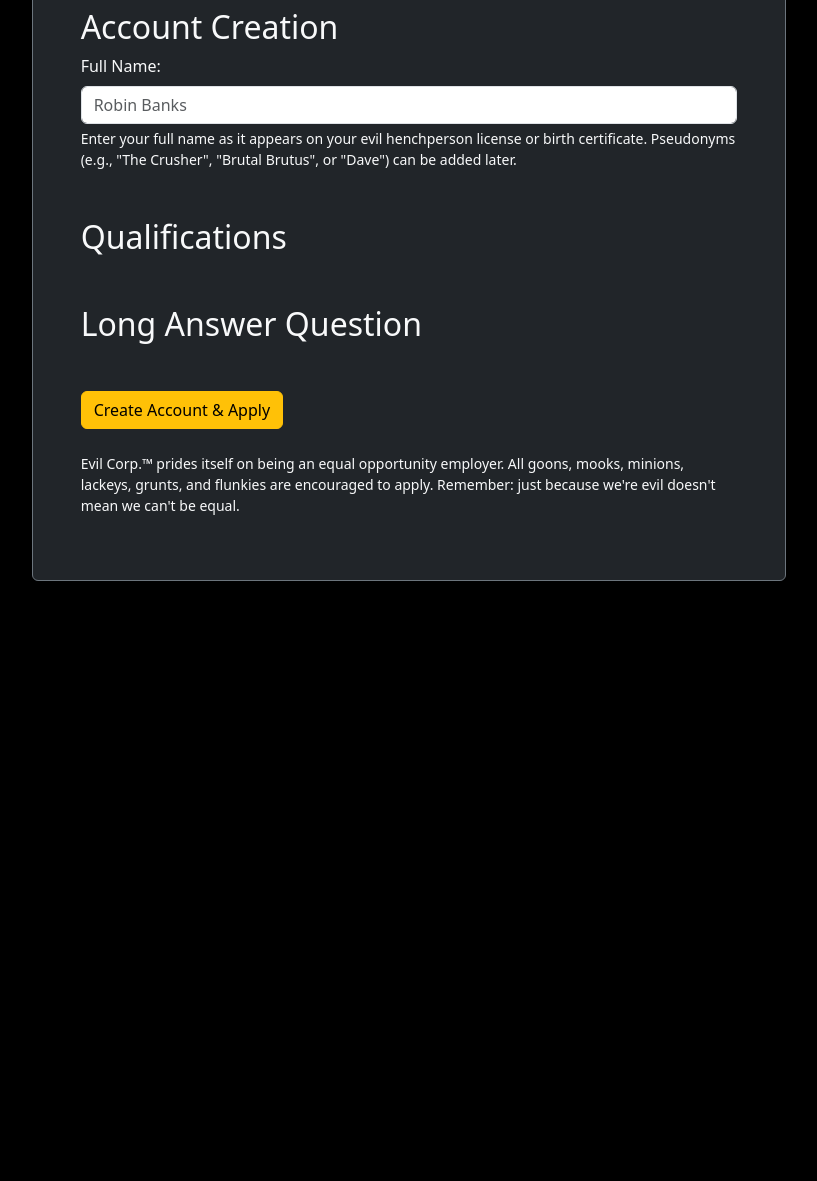
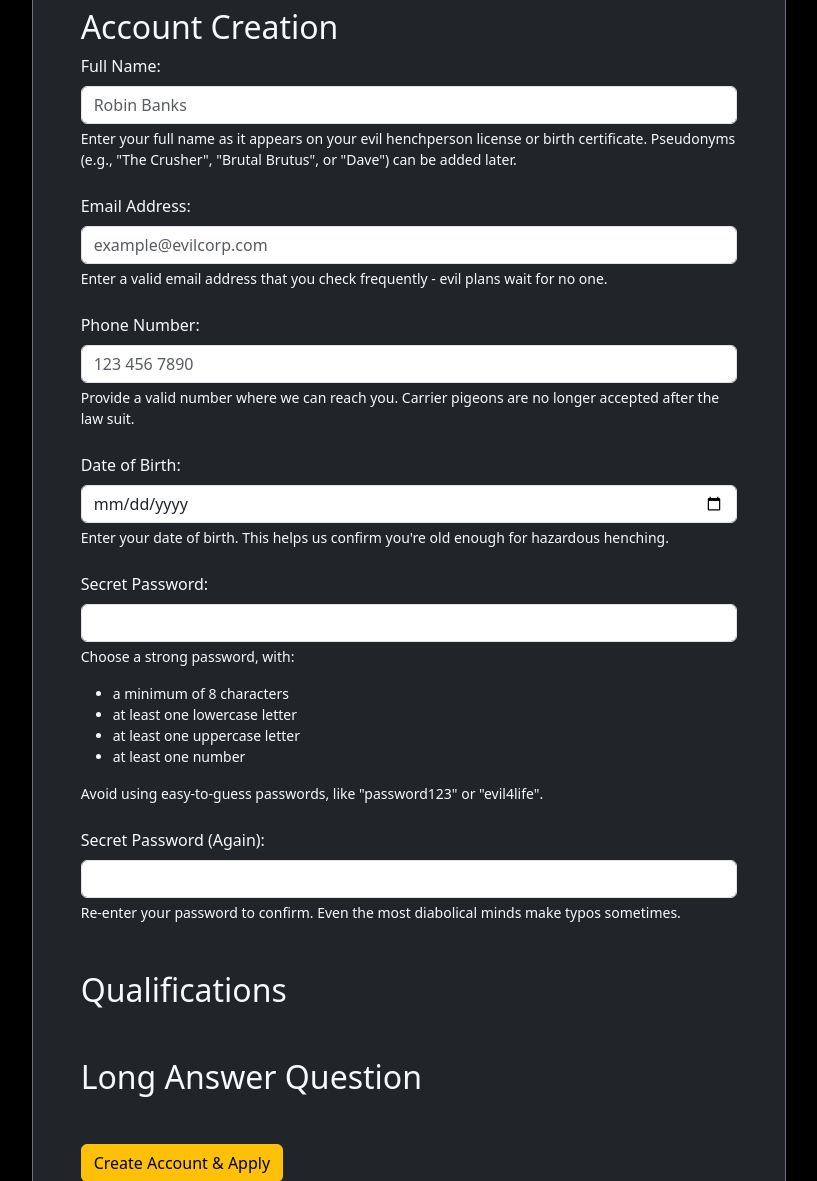
Before and after one commit to eubhawatson-classes/dmit-2025-workbook-eo01-spring-2025, a PHP site: page / in a window 1280 px wide. Shown: the part 341-1522 px from the top of the page, without its empty margins (231-1048 px from the left). Before the commit the page ends 922 px from the top, so only its background shows below. Run offline with PHP 8.4, Linux system fonts and the light colour scheme.

Commit message:
Progress on henchmen application form (Lesson 10).

```diff
--- a/module-2/10-php-custom-validation-methods/public/includes/process-form.php
+++ b/module-2/10-php-custom-validation-methods/public/includes/process-form.php
@@ -44,4 +44,102 @@ $form_good = (isset($_POST['submit'])) ? TRUE : FALSE;
 
 // If the user does not pass validation in any category, it will go right back to FALSE and they will not be redirected to the thank-you page.
 
+if (isset($_POST['submit'])) {
+    /*
+        VALIDATION FOR FULL NAME
+    */
+
+    if (is_blank($name)) {
+        $message_name = "<p class=\"text-warning\">Please enter your name.</p>";
+    } elseif (!is_letters($name)) {
+        $message_name .= "<p class=\"text-warning\">Your name can only contain letters and spaces.</p>";
+    } elseif (no_spaces($name)) {
+        $message_name .= "<p class=\"text-warning\">Please enter both your first and last name.</p>";
+    } elseif ($name == FALSE) {
+        $message_name .= "<p class=\"text-warning\">Please enter a valid name.</p>";
+    }
+
+    // If we have a message for the user, it means their input failed at least one test. Here, we'll check to see if there is a message and, if there is, we'll flip our test boolean to FALSE, meaning the user will not get forwarded to the thank-you page until they fix things and pass validation.
+    if ($message_name != "") {
+        $form_good = FALSE;
+    }
+
+    /*
+        VALIDATION FOR EMAIL
+    */
+
+    if (is_blank($email)) {
+        $message_email = "<p class=\"text-warning\">Please enter your email address.</p>";
+    } elseif (!filter_var($email, FILTER_VALIDATE_EMAIL)) {
+        $message_email .= "<p class=\"text-warning\">Please enter a valid email address.</p>";
+    }
+
+    if ($message_email != "") {
+        $form_good = FALSE;
+    }
+
+    /*
+        VALIDATION FOR PHONE NUMBER
+    */
+
+    $phone = valid_phone_format($phone);
+
+    if (is_blank($phone)) {
+        $message_phone = "<p class=\"text-warning\">Please enter your phone number.</p>";
+    } elseif (!is_numeric($phone)) {
+        $message_phone .= "<p class=\"text-warning\">Please enter a valid phone number, using numbers only.</p>";
+    } elseif (!filter_var($phone, FILTER_VALIDATE_INT)) {
+        $message_phone .= "<p class=\"text-warning\">Please enter a valid phone number, using numbers only.</p>";
+    } elseif (!has_length_exactly($phone, 10)) {
+        $message_phone .= "<p class=\"text-warning\">Please enter a 10 digit phone number.</p>";
+    }
+
+    if ($message_phone != "") {
+        $form_good = FALSE;
+    }
+
+    /*
+        VALIDATION FOR DATES & DATE OF BIRTH
+
+        We can check to see if a provided value is a date by creating a DateTime object from it. This is because it ensures the provided value is both:
+
+            1. properly formatted (Y-m-d)
+            2. a valid calendar date (e.g., it prevents 2025-02-30 from being accepted)
+    */
+
+    if (!empty($dob)) {
+        // If the user gave us _something_, we'll attempt to create a DateTime object from the user input.
+        $dob_object = DateTime::createFromFormat('Y-m-d', $dob);
+
+        // We'll check to see if we were able to create (instantiate) an object from the date the user gave us, that it follows our provided format, and that it's still considered equivalent to the user input.
+        if ($dob_object && $dob_object->format('Y-m-d') === $dob) {
+
+            // If the date is valid, we'll check the user's age by comparing today's date and time to their birthday.
+            $today = new DateTime();
+
+            // This is an object-oriented way of subtracting 18 years from the current date. We do not have to do the heavy lifting of converting everything to unix time, then subtracting it: PHP does this for us at runtime.
+            $minimum_age = $today->modify('-18 years');
+
+            if ($dob_object > $minimum_age) {
+                $message_dob .= "<p class=\"text-warning\">You must be at least 18-years-old to apply.</p>";
+            }
+
+        } else {
+            $message_dob .= "<p class=\"text-warning\">Please enter a valid date.</p>";
+        }
+
+    } else {
+        $message_dob .= "<p class=\"text-warning\">Please enter your date of birth.</p>";
+    }
+
+    if ($message_dob != "") {
+        $form_good = FALSE;
+    }
+
+}
+
+if ($form_good == TRUE) {
+    header("Location: thank-you.php");
+}
+
 ?>
--- a/module-2/10-php-custom-validation-methods/public/includes/validation-functions.php
+++ b/module-2/10-php-custom-validation-methods/public/includes/validation-functions.php
@@ -5,7 +5,6 @@
  *
  * BLANKS/PRESENCE: Check whether or not a value is set or exists.
  * EXCLUSIONS/INCLUSIONS: Verify that a value is among a set of allowed values.
- * DATA TYPE - EMAIL: Validation email formatting.
  * DATA TYPE - PHONE NUMBER: Normalise phone inputs by stripping syntax.
  * DATA TYPE - STRINGS: Validate string length, character constraints, etc.
  */
@@ -19,6 +18,29 @@
 function is_blank($value)
 {
     return !isset($value) || trim($value) === '';
+}
+
+/*
+    DATA TYPE - PHONE NUMBERS
+*/
+
+/**
+ * Normalises a phone number string by stripping out common formatting characters.
+ * Removes: +, -, ., (, ), and spaces.
+ *
+ * @param string $value The raw phone number input.
+ * @return string       The cleaned-up numeric phone string.
+ */
+function valid_phone_format($value) {
+    // We want to remove: + - . ( )
+    $value = str_replace("+", "", $value);
+    $value = str_replace("-", "", $value);
+    $value = str_replace(".", "", $value);
+    $value = str_replace("(", "", $value);
+    $value = str_replace(")", "", $value);
+    $value = str_replace(" ", "", $value);
+
+    return $value;
 }
 
 /*
@@ -38,6 +60,17 @@ function has_length_less_than($value, $max) {
 }
 
 /**
+ * Validates that a string has exactly the specified length.
+ *
+ * @param string $value           The value to check.
+ * @param int    $required_length The exact character length required.
+ * @return bool  TRUE if $value is exactly $required_length characters long.
+ */
+function has_length_exactly(string $value, int $required_length) {
+    return strlen($value) === $required_length;
+}
+
+/**
  * Validates that a string contains only letters (A-Z, case insensitive) and spaces.
  *
  * @param string $value The string to check.
@@ -46,3 +79,13 @@ function has_length_less_than($value, $max) {
 function is_letters($value) {
     return preg_match("/^[a-zA-Z\s]*$/", $value);
 }
+
+/**
+ * Determines whether a string contains a space character.
+ *
+ * @param string $value The string to check.
+ * @return bool  TRUE is no spaces are found; FALSE is there is a space.
+ */
+function no_spaces($value) {
+    return strpos($value, " ") == FALSE;
+}
--- a/module-2/10-php-custom-validation-methods/public/index.php
+++ b/module-2/10-php-custom-validation-methods/public/index.php
@@ -38,14 +38,51 @@
                      </div>
 
                     <!-- Email Input -->
+                     <div class="mb-4">
+                        <?php if ($message_email != "") echo $message_email; ?>
+                        <label for="email" class="form-label">Email Address:</label>
+                        <input type="text" id="email" name="email" placeholder="example@evilcorp.com" class="form-control" value="<?= $email; ?>">
+                        <p class="form-text text-light">Enter a valid email address that you check frequently - evil plans wait for no one.</p>
+                     </div>
 
                     <!-- Phone Input -->
+                     <div class="mb-4">
+                        <?php if ($message_phone != "") echo $message_phone; ?>
+                        <label for="phone" class="form-label">Phone Number:</label>
+                        <input type="text" id="phone" name="phone" placeholder="123 456 7890" class="form-control" value="<?= $phone; ?>">
+                        <p class="form-text text-light">Provide a valid number where we can reach you. Carrier pigeons are no longer accepted after the law suit.</p>
+                     </div>
 
                     <!-- Date Input -->
+                     <div class="mb-4">
+                        <?php if ($message_dob != "") echo $message_dob; ?>
+                        <label for="dob" class="form-label">Date of Birth:</label>
+                        <input type="date" id="dob" name="dob" class="form-control" value="<?= $dob; ?>">
+                        <p class="form-text text-light">Enter your date of birth. This helps us confirm you're old enough for hazardous henching.</p>
+                     </div>
 
                     <!-- Password Input -->
+                     <div class="mb-4">
+                        <?php if ($message_password != "") echo $message_password; ?>
+                        <label for="password" class="form-label">Secret Password:</label>
+                        <input type="text" id="password" name="password" class="form-control" value="<?= $password; ?>">
+                        <p class="form-text text-light">Choose a strong password, with:</p>
+                        <ul class="form-text text-light">
+                            <li>a minimum of 8 characters</li>
+                            <li>at least one lowercase letter</li>
+                            <li>at least one uppercase letter</li>
+                            <li>at least one number</li>
+                        </ul>
+                        <p class="form-text text-light">Avoid using easy-to-guess passwords, like "password123" or "evil4life".</p>
+                     </div>
 
                     <!-- Password Check -->
+                     <div class="mb-4">
+                        <?php if ($message_password_check != "") echo $message_password_check; ?>
+                        <label for="password_check" class="form-label">Secret Password (Again):</label>
+                        <input type="text" id="password_check" name="password_check" class="form-control" value="<?= $password_check; ?>">
+                        <p class="form-text text-light">Re-enter your password to confirm. Even the most diabolical minds make typos sometimes.</p>
+                     </div>
                 </section>
 
                 <section class="my-5">
```
